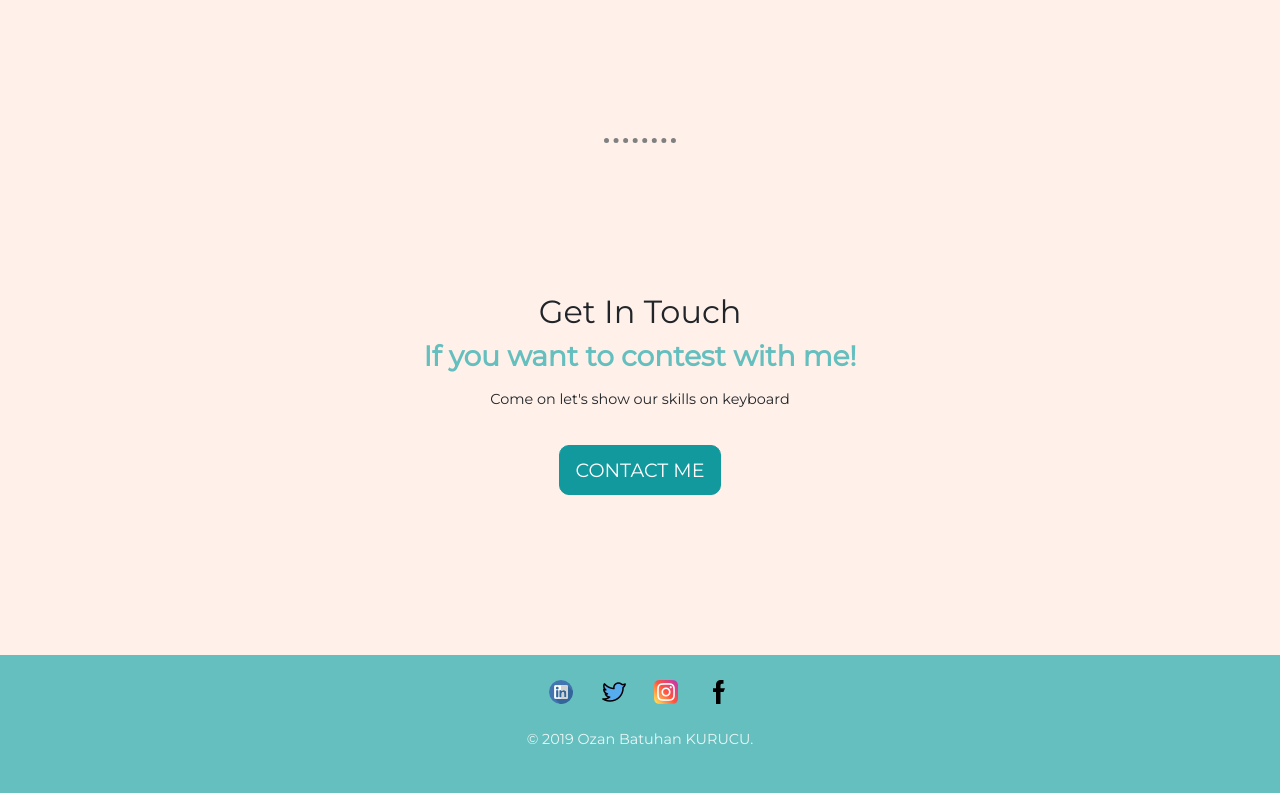
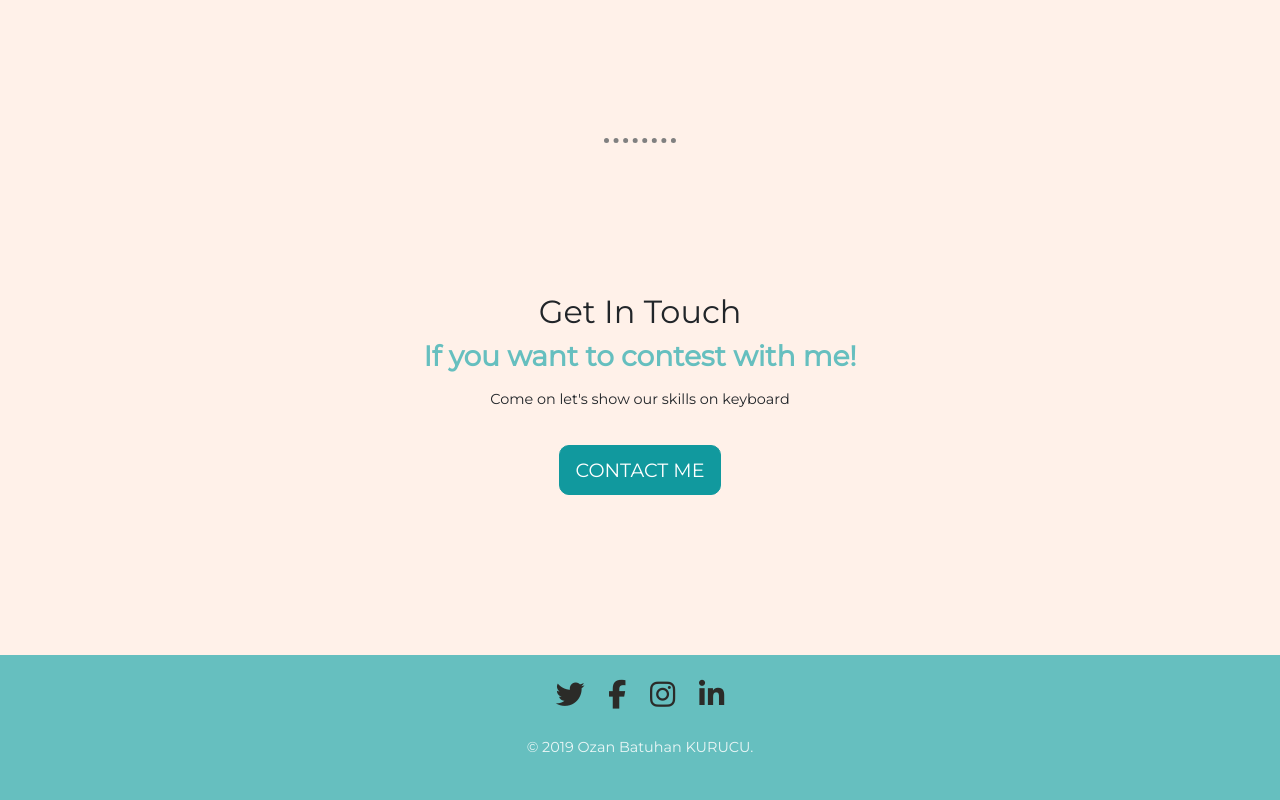
Before and after one commit to ozanbatuhankurucu/cv, a plain HTML site: page index.html in a window 1280 px wide. Shown: the part 2623-3423 px from the top of the page. Drawn offline with nearby package versions, Linux system fonts and the light colour scheme.

Commit message:
Add files via upload

```diff
--- a/css/style.css
+++ b/css/style.css
@@ -147,3 +147,10 @@ hr {
 .footer-link {
   margin: 1% 1%;
 }
+.social-icon{
+  margin-left: 10px;
+  margin-right:10px;
+}
+.target{
+  color:#2b2b28;
+}
--- a/index.html
+++ b/index.html
@@ -150,10 +150,16 @@
   <section id="footer">
 
     <div class="">
-      <a class="footer-link" href="https://www.linkedin.com/in/ozan-batuhan-kurucu-66b120182/"><img class="social" src="images/linkedin.png" target="_blank" alt="linkedin"></a>
-      <a class="footer-link" href="https://twitter.com/kurucu_ozan"><img class="social" src="images/twitter.png" target="_blank" alt="twitter"></a>
-      <a class="footer-link" href="https://www.instagram.com/kurucubatuhan_/?hl=tr"><img class="social" src="images/instagram.png" target="_blank" alt="instagram"></a>
-      <a class="footer-link" href="https://www.facebook.com/sty70"><img class="social" src="images/facebook.png" target="_blank" alt="facebook"></a>
+
+
+      <a class="target" href="https://twitter.com/kurucu_ozan"> <i class="fab fa-twitter fa-2x social-icon"></i>
+      </a>
+      <a class="target" href="https://www.facebook.com/sty70"> <i class="fab fa-facebook-f fa-2x social-icon"></i>
+      </a>
+      <a class="target" href="https://www.instagram.com/kurucubatuhan_/?hl=tr"> <i class="fab fa-instagram fa-2x social-icon"></i>
+      </a>
+      <a class="target" href="https://www.linkedin.com/in/ozan-batuhan-kurucu-66b120182/"> <i class="fab fa-linkedin-in fa-2x social-icon"></i>
+      </a>
     </div>
 
       <p style="color:#EAF6F6; padding-top:25px;">© 2019 Ozan Batuhan KURUCU.</p>
```
